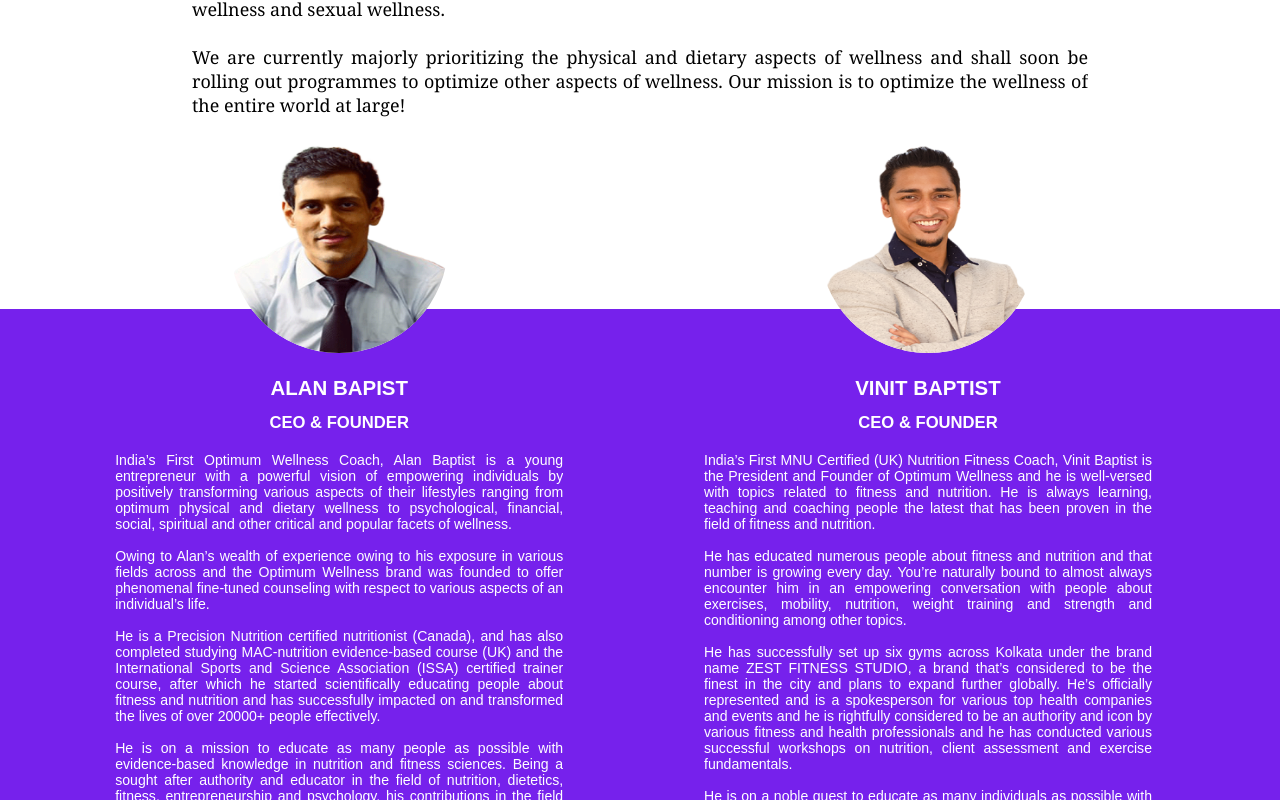
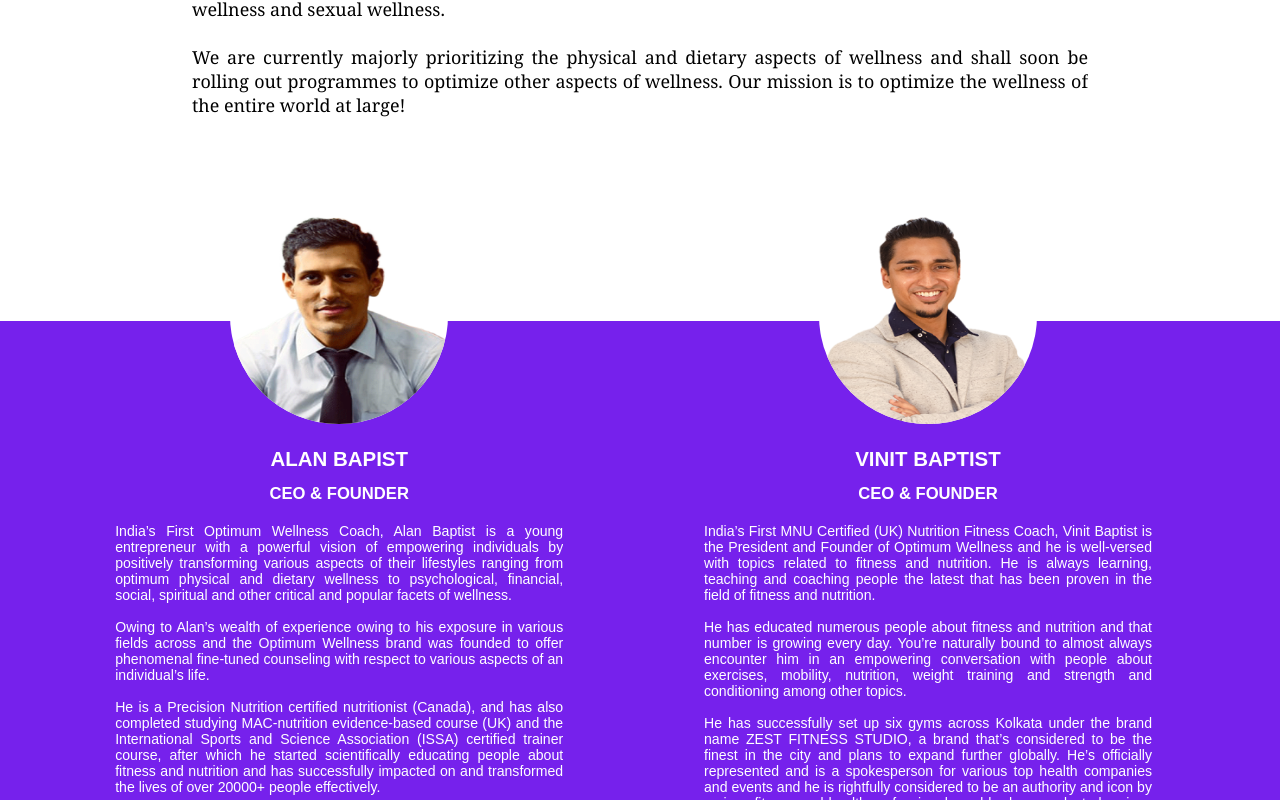
Before and after one commit to vanshika0606/optimum_wellness, a React (Create React App) app: page /about in a window 1280 px wide. Shown: the part 940-1740 px from the top of the page. Built offline with nearby package versions, Linux system fonts and the light colour scheme.

Commit message:
about page - two coaches

```diff
--- a/src/About_compo/About_story/Two_coaches.js
+++ b/src/About_compo/About_story/Two_coaches.js
@@ -6,7 +6,7 @@
 
 const Two_coaches = () => {
   return (
-    <div className="two-coaches-back">
+    <div className="coach-flex">
     <div className="two-coaches">
       <div className="coachh1">
         <img src={coach1} />
@@ -82,7 +82,11 @@
           provided in the industry to a significantly higher level.
         </p>
       </div>
+
     </div>
+    <div className="two-coaches-back">
+
+      </div>
     </div>
   );
 };
--- a/src/About_compo/About_story/about_story.css
+++ b/src/About_compo/About_story/about_story.css
@@ -33,21 +33,32 @@
 }
 .two-coaches-back{
     margin:15vw auto 7vw auto;
-    height: 53vw;
+    height: 57vw;
+    width:100vw;
     background-color: #7621EC;
+    position: absolute;
+    z-index: -1;
 
 }
+.coach-flex{
+    display: flex;
+    overflow-y: hidden;
+    margin: 1vw auto 7vw auto;
+}
 .two-coaches{
+    position: relative;
+    top: 6vw;
+    height: 73vw;
 
+    left: -0.5vw;
     width:81vw;
     justify-content: space-between;
     display: flex;
     margin: 0 auto;
     font-family: sans-serif;
     color: white;
-    position: absolute;
-    top:84vw;
-    left:9vw;
+
+
 }
 .two-coaches img{
 
--- a/src/App.css
+++ b/src/App.css
@@ -8,10 +8,10 @@
 }
 .App {
   text-align: center;
-
   overflow-y: hidden;
 }
 .home{
+
   /* height:380vw; */
   overflow: hidden;
 }
```
